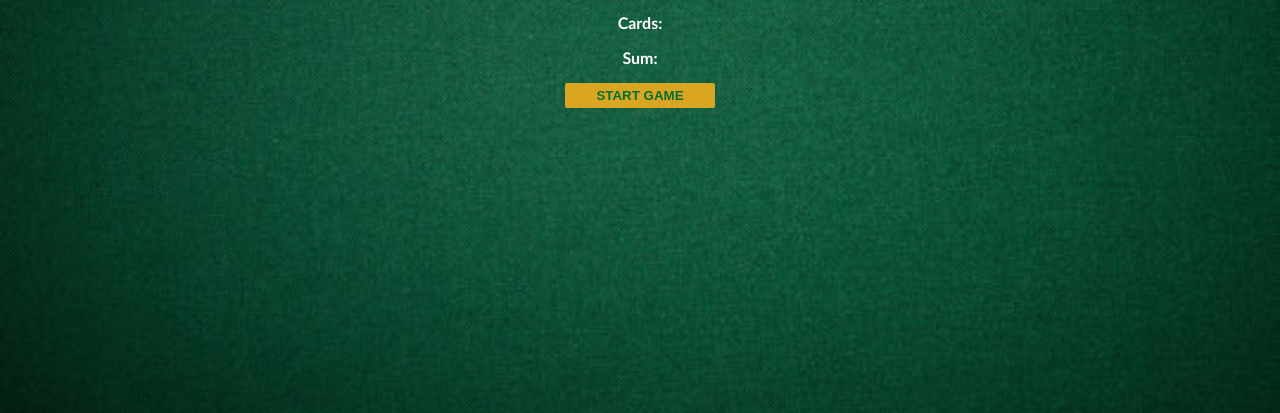
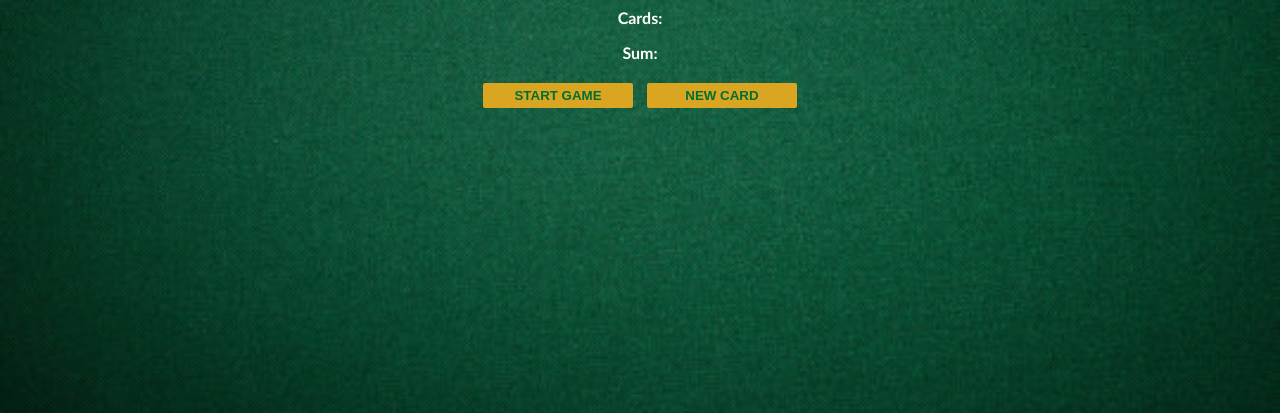
Before and after one commit to mnsinclair/blackjack, a plain HTML site: page index.html in a window 1280 px wide. Shown: the part 387-800 px from the top of the page. Drawn offline with Linux system fonts and the light colour scheme.

Commit message:
feat: new card draw

```diff
--- a/index.css
+++ b/index.css
@@ -19,8 +19,8 @@ button {
     color: #016f32;
     width: 150px;
     background: goldenrod;
-    padding-top: 5px;
-    padding-bottom: 5px;
+    padding: 5px;
+    margin: 5px;
     font-weight: bold;
     border: none;
     border-radius: 2px;
--- a/index.html
+++ b/index.html
@@ -13,6 +13,7 @@
                 <p id="cards-el">Cards:</p>
                 <p id="sum-el">Sum:</p>
                 <button onclick="startGame()">START GAME</button>
+                <button onclick="newCard()">NEW CARD</button>
               </div>
             </div>
         </div>
--- a/index.js
+++ b/index.js
@@ -21,5 +21,8 @@ function startGame() {
         isAlive = false
     }
     messageEl.textContent = message
+}
 
+function newCard(){
+    console.log("New Card")
 }
```
